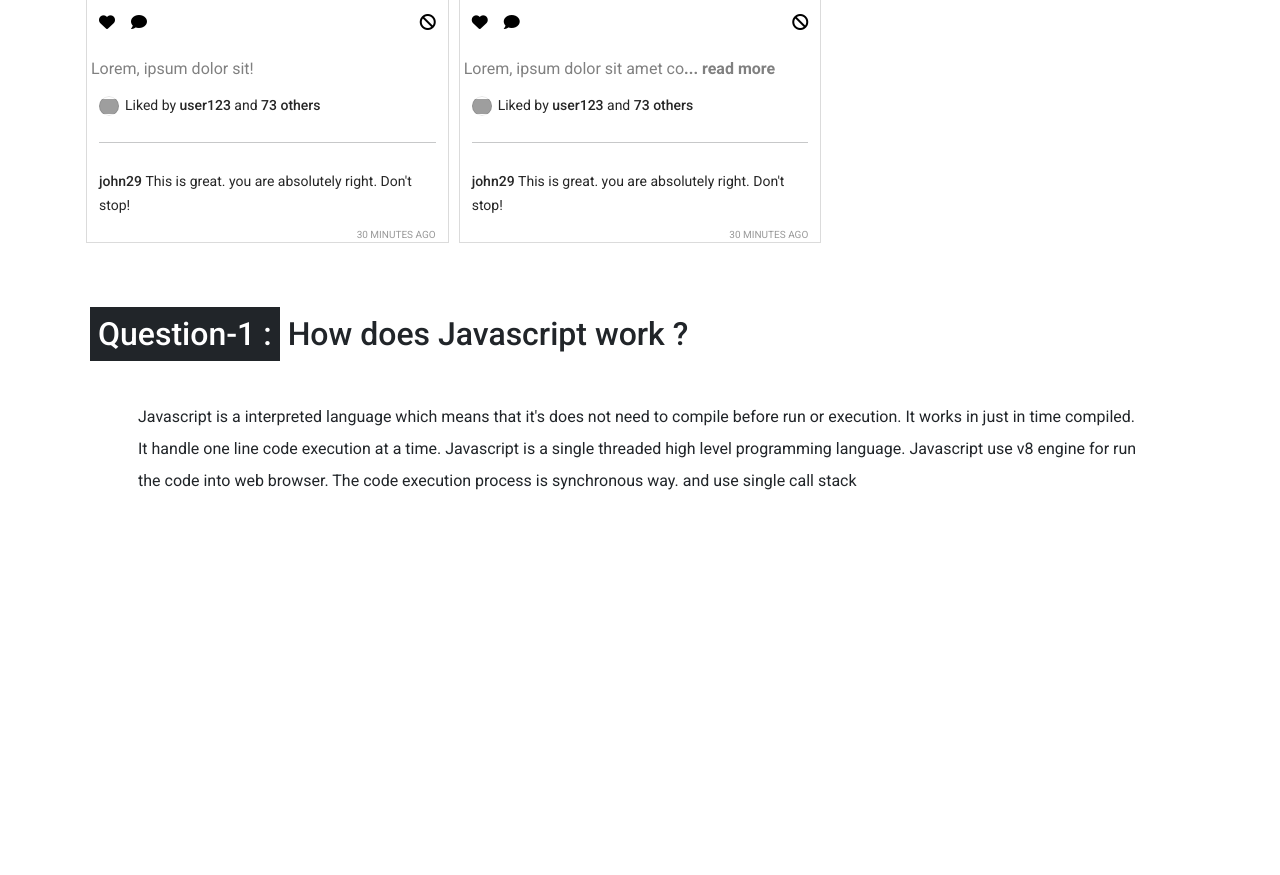
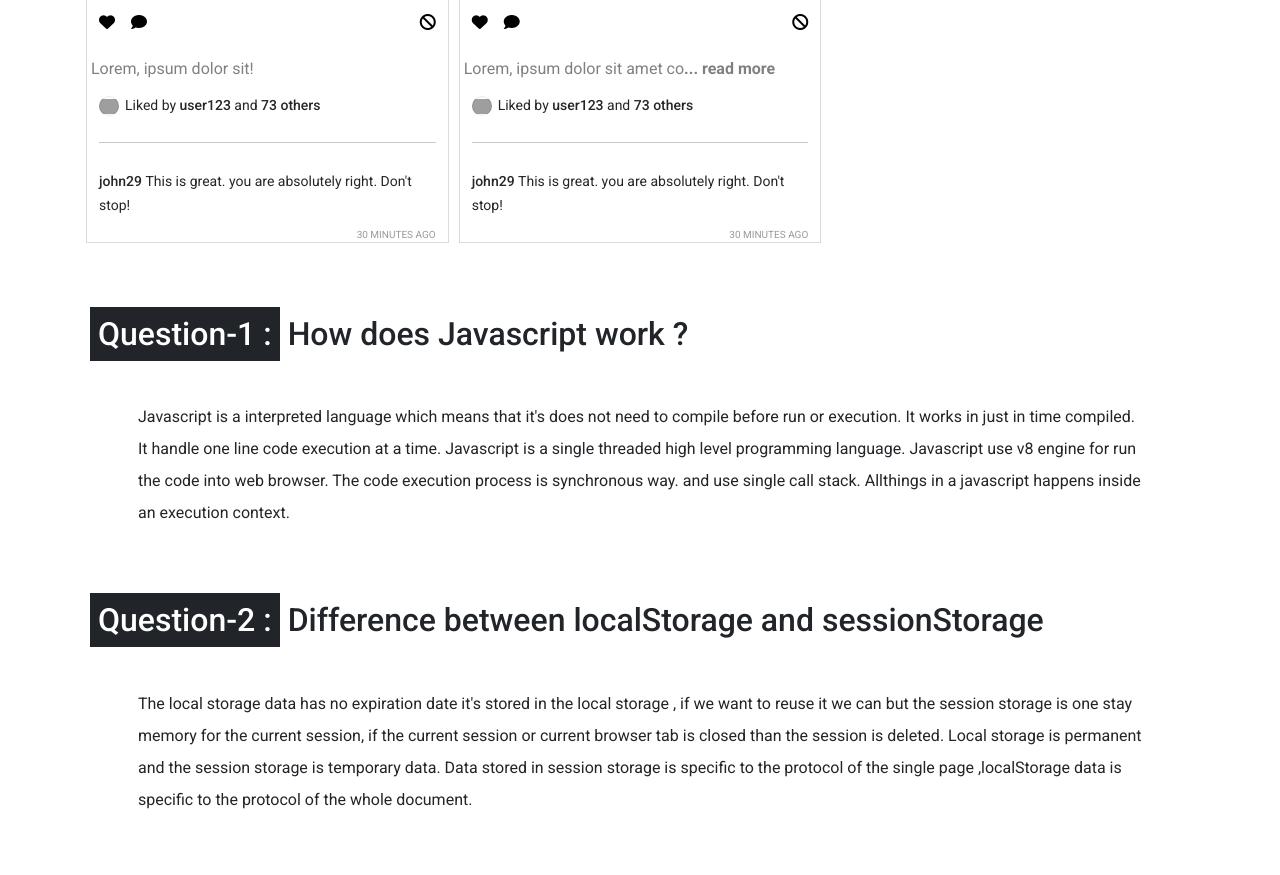
Before and after one commit to frsiam/insta-shohor, a plain HTML site: page index.html in a window 1280 px wide. Shown: the part 1289-2164 px from the top of the page. Before the commit the page ends 1890 px from the top, so only its background shows below. Drawn offline with nearby package versions, Linux system fonts and the light colour scheme; grey boxes are pictures that could not be loaded.

Commit message:
answearing the second question of a section

```diff
--- a/index.html
+++ b/index.html
@@ -80,7 +80,11 @@
         <section class="container my-5">
             <div class="my-2 p-2">
                 <h2><span class="bg-dark text-white p-2">Question-1 :</span> How does Javascript work ?</h2>
-                <p class="m-5 lh-lg">Javascript is a interpreted language which means that it's does not need to compile before run or execution. It works  in just in time compiled. It handle one line code execution at a time. Javascript is a single threaded high level programming language. Javascript use v8 engine for run the code into web browser. The code execution process is synchronous way. and use single call stack</p>
+                <p class="m-5 lh-lg">Javascript is a interpreted language which means that it's does not need to compile before run or execution. It works  in just in time compiled. It handle one line code execution at a time. Javascript is a single threaded high level programming language. Javascript use v8 engine for run the code into web browser. The code execution process is synchronous way. and use single call stack. Allthings in a javascript happens inside an execution context.</p>
+            </div>
+            <div class="my-2 p-2">
+                <h2><span class="bg-dark text-white p-2">Question-2 :</span> Difference between localStorage and sessionStorage</h2>
+                <p class="m-5 lh-lg">The local storage data has no expiration date it's stored in the local storage , if we want to reuse it we can but the session storage is one stay memory for the current session, if the current session or current browser tab is closed than the session is deleted. Local storage is permanent and the session storage is temporary data. Data stored in session storage is specific to the protocol of the single page ,localStorage data is specific to the protocol of the whole document. </p>
             </div>
         </section>
         <footer></footer>
```
